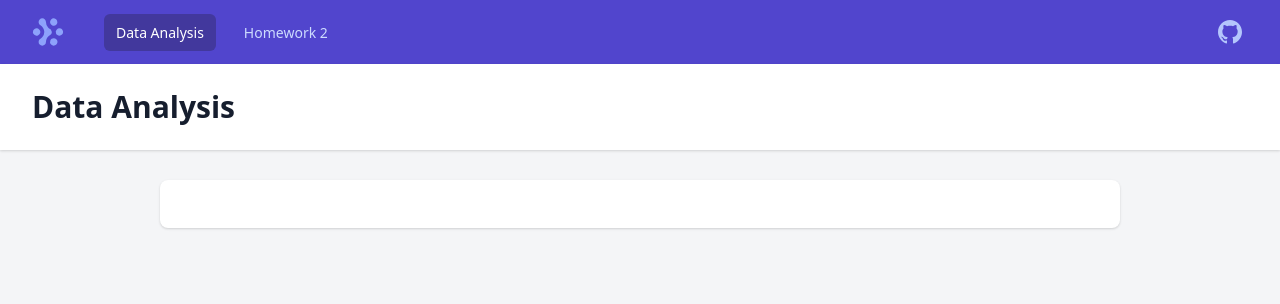
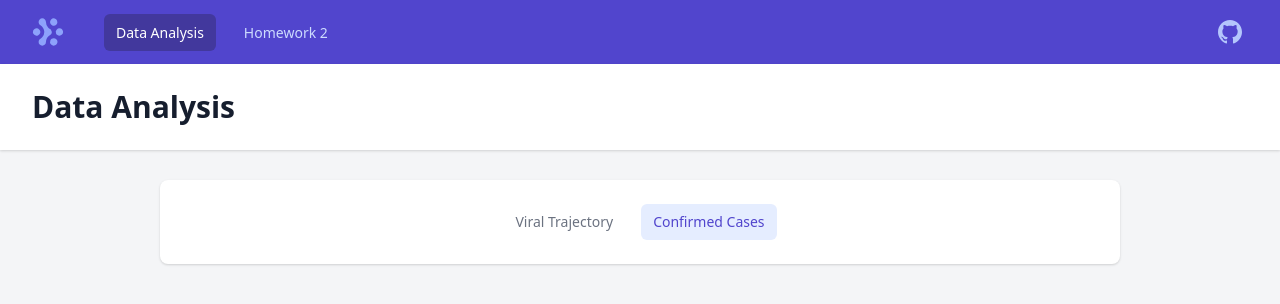
Before and after one commit to djsegal/covid-19, a Jekyll site: the page built from docs/_posts/2020-04-07-confirmed-cases.html, in a window 1280 px wide. Shown: the top 304 px of the page. Built offline with Jekyll 4.4.1, drawn with Linux system fonts in a browser that asks for light colours; nearby versions of some CDN libraries; some web fonts are replaced; a script that is not in the unit is left out; some of the changed lines change nothing that is shown.

Commit message:
Add preliminary cards for plot widgets

```diff
--- /dev/null
+++ b/docs/_includes/card_tabs.html
@@ -0,0 +1,46 @@
+{% assign category_name = page.categories | first %}
+{% assign category_pages = site.categories[category_name]  %}
+
+{% if category_pages.size > 1 %}
+
+  <div>
+
+    <div class="sm:hidden">
+      <select class="form-select block w-full" onchange="location = this.value;">
+
+        {% for category_page in category_pages %}
+          {% if category_page.url == page.url %}
+            <option selected value="{{category_page.url}}">
+              {{ category_page.title }}
+            </option>
+          {% else %}
+            <option value="{{category_page.url}}">
+              {{ category_page.title }}
+            </option>
+          {% endif %}
+        {% endfor %}
+
+      </select>
+    </div>
+
+    <div class="hidden sm:block">
+      <nav class="flex" style="justify-content: center;">
+
+        {% for category_page in category_pages %}
+          {% if category_page.url == page.url %}
+            <a href="{{category_page.url}}" class="cs-card-tab active">
+              {{ category_page.title }}
+            </a>
+          {% else %}
+            <a href="{{category_page.url}}" class="cs-card-tab">
+              {{ category_page.title }}
+            </a>
+          {% endif %}
+        {% endfor %}
+
+      </nav>
+    </div>
+
+  </div>
+
+{% endif %}
--- /dev/null
+++ b/docs/_includes/plotly.js
@@ -0,0 +1,130 @@
+function makeRange(curIndex, curTuple) {
+  curName = curTuple[0];
+  curRange = curTuple[1];
+
+  startIndex = Math.ceil( (curRange.length) / 2 ) - 1;
+
+  curDivStr = "";
+  curDivStr += `<div class="js-slider mt-5 sm:grid sm:grid-cols-5 sm:gap-4 sm:items-start">
+      <label for="username" class="block text-sm font-medium leading-5 text-gray-700 sm:mt-px" style="text-align: center;">`;
+
+  curDivStr += curName;
+  curDivStr += `
+      </label>
+      <div class="mt-1 sm:mt-0 sm:col-span-3">
+        <div class="flex rounded-md shadow-sm">
+          <div class="js-slider__widget" style="width: 100%;"></div>
+        </div>
+      </div>
+      <div>
+        <span class="js-slider__value block text-sm font-medium leading-5 text-gray-700 sm:mt-px" style="text-align: center;"></span>
+      </div>
+    </div>
+  `;
+
+  $(".js-slider-form").append(curDivStr);
+
+  return;
+}
+
+function makeSliders(cur_ranges) {
+  sliders = $(".js-slider");
+
+  [].slice.call(sliders).forEach(function (slider, index) {
+    curName = cur_ranges[index][0];
+    curRange = cur_ranges[index][1];
+
+    startIndex = Math.ceil( (curRange.length) / 2 ) - 1;
+
+    bigValueSlider = $(slider).find(".js-slider__widget")[0];
+
+    noUiSlider.create(bigValueSlider, {
+        start: startIndex,
+        step: 1,
+        format: wNumb({
+          decimals: 0
+        }),
+        range: {
+          min: 0,
+          max: curRange.length - 1
+        }
+    });
+
+    bigValueSlider.noUiSlider.on('update', function (values, handle) {
+      tmpRange = cur_ranges[index][1];
+      newValue = tmpRange[values[handle]];
+
+      bigValueSpan = slider.getElementsByClassName("js-slider__value")[0];
+      bigValueSpan.innerText = newValue;
+
+      $(".js-slider-form").trigger("update_plotly")
+    });
+  });
+}
+
+var plotlyGlobal = undefined;
+
+$(document).on('update_plotly', ".js-slider-form", function () {
+  if ( typeof plotlyGlobal === "undefined" ) { return; }
+
+  curPlotlyGlobal = new Array(globalPlotlyJson.ranges.length);
+
+  $(".js-slider__value").each(function (curIndex) {
+    curPlotlyGlobal[curIndex] = this.innerText;
+  });
+
+  plotlyGlobal = curPlotlyGlobal;
+
+  updatePlotly();
+});
+
+function updatePlotly() {
+  plotlyJson = globalPlotlyJson.plots;
+
+  globalPlotlyJson.ranges.forEach(function (curTuple, curIndex) {
+    plotlyJson = plotlyJson[plotlyGlobal[curIndex]];
+  });
+
+  Plotly.purge(curPlot);
+  Plotly.plot(curPlot, cleanPlotlyJson(plotlyJson));
+}
+
+globalPlotlyJson = undefined;
+
+$.getJSON("/assets/json/{{ card_data_path }}.json", function (curJson) {
+  globalPlotlyJson = curJson;
+
+  curPlotlyGlobal = new Array(curJson.ranges.length);
+
+  plotlyJson = curJson.plots;
+
+  curJson.ranges.forEach(function (curTuple, curIndex) {
+    curRange = curTuple[1];
+
+    rangeIndex = Math.ceil( (curRange.length) / 2 ) - 1;
+    curPlotlyGlobal[curIndex] = curRange[rangeIndex];
+
+    plotlyJson = plotlyJson[curPlotlyGlobal[curIndex]];
+    makeRange(curIndex, curTuple)
+  });
+
+  makeSliders(curJson.ranges)
+
+  Plotly.plot(curPlot, cleanPlotlyJson(plotlyJson));
+  plotlyGlobal = curPlotlyGlobal;
+});
+
+curPlot = document.getElementById('js-plot');
+
+function cleanPlotlyJson(plotlyJson) {
+  if ( "config" in plotlyJson ) {
+    plotlyJson["config"] = $.merge(plotlyJson["config"], {responsive: true, displaylogo: false, modeBarButtonsToRemove: ["select2d", "lasso2d", "zoomIn2d", "zoomOut2d", "autoScale2d", "resetScale2d", "hoverClosestGl2d", "hoverClosestPie", "toggleHover", "resetViews", "sendDataToCloud", "toggleSpikelines", "resetViewMapbox", "hoverClosestCartesian", "hoverCompareCartesian"]});
+  } else {
+    plotlyJson["config"] = {responsive: true, displaylogo: false, modeBarButtonsToRemove: ["select2d", "lasso2d", "zoomIn2d", "zoomOut2d", "autoScale2d", "resetScale2d", "hoverClosestGl2d", "hoverClosestPie", "toggleHover", "resetViews", "sendDataToCloud", "toggleSpikelines", "resetViewMapbox", "hoverClosestCartesian", "hoverCompareCartesian"]};
+  }
+
+  delete plotlyJson["layout"]["width"];
+  delete plotlyJson["layout"]["height"];
+
+  return plotlyJson;
+}
--- a/docs/_layouts/post.html
+++ b/docs/_layouts/post.html
@@ -25,7 +25,14 @@
       <div class="py-1.5">
         <div class="bg-white overflow-hidden shadow sm:rounded-lg">
           <div class="px-4 py-5 sm:p-6">
-            <!-- Content goes here -->
+
+            {% include card_tabs.html %}
+
+            {% assign card_data_path = content | strip_newlines %}
+            <script>
+              {% include plotly.js %}
+            </script>
+
           </div>
         </div>
       </div>
```
